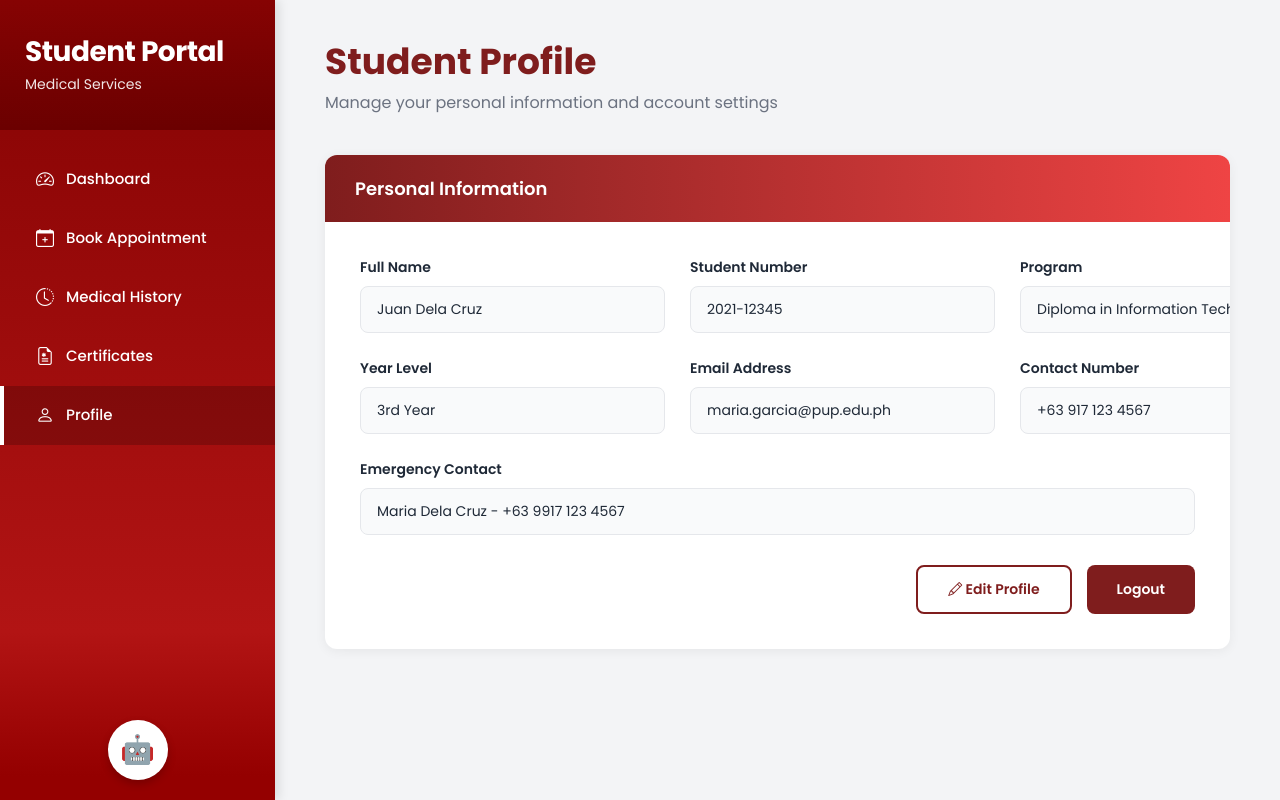
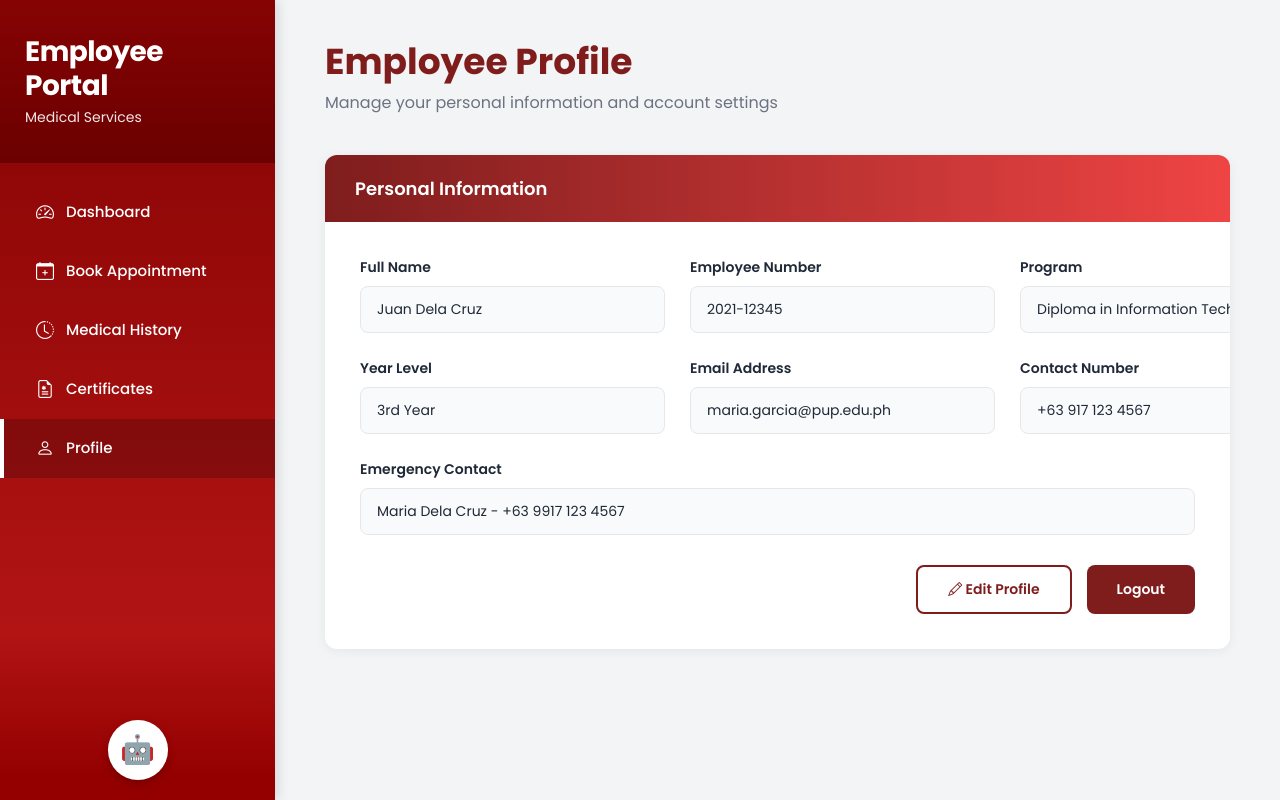
Before and after one commit to tish-cyb/Web-Based-Medical-Clinic-System, a PHP site: page /employee/profile.php in a window 1280 px wide. Run offline with PHP 8.4, Linux system fonts and the light colour scheme.

Commit message:
Employee Portal

```diff
--- a/employee/certificates.php
+++ b/employee/certificates.php
@@ -3,7 +3,7 @@
 <head>
     <meta charset="UTF-8">
     <meta name="viewport" content="width=device-width, initial-scale=1.0">
-    <title>Student Portal - Certificates</title>
+    <title>Employee Portal - Certificates</title>
 
     <!-- Bootstrap CSS -->
     <link href="https://cdnjs.cloudflare.com/ajax/libs/bootstrap/5.3.2/css/bootstrap.min.css" rel="stylesheet">
@@ -486,12 +486,12 @@
 <body>
     <div class="sidebar">
         <div class="sidebar-header">
-            <h1>Student Portal</h1>
+            <h1>Employee Portal</h1>
             <p>Medical Services</p>
         </div>
 
         <nav class="sidebar-nav">
-            <a href="student_dashboard.php" class="nav-item" style="text-decoration: none; color: inherit;">
+            <a href="employee_dashboard.php" class="nav-item" style="text-decoration: none; color: inherit;">
                 <i class="bi bi-speedometer2"></i>
                 <span>Dashboard</span>
             </a>
--- a/employee/employee_dashboard.php
+++ b/employee/employee_dashboard.php
@@ -4,7 +4,7 @@
 <head>
     <meta charset="UTF-8">
     <meta name="viewport" content="width=device-width, initial-scale=1.0">
-    <title>Student Portal - Medical Services</title>
+    <title>Employee Portal - Medical Services</title>
 
     <!-- Bootstrap CSS -->
     <link href="https://cdnjs.cloudflare.com/ajax/libs/bootstrap/5.3.2/css/bootstrap.min.css" rel="stylesheet">
@@ -513,12 +513,12 @@
 <body>
     <div class="sidebar">
         <div class="sidebar-header">
-            <h1>Student Portal</h1>
+            <h1>Employee Portal</h1>
             <p>Medical Services</p>
         </div>
 
         <nav class="sidebar-nav">
-    <a href="student_dashboard.php" class="nav-item active" style="text-decoration: none; color: inherit;">
+    <a href="employee_dashboard.php" class="nav-item active" style="text-decoration: none; color: inherit;">
         <i class="bi bi-speedometer2"></i>
         <span>Dashboard</span>
     </a>
--- a/employee/medical_history.php
+++ b/employee/medical_history.php
@@ -3,7 +3,7 @@
 <head>
     <meta charset="UTF-8">
     <meta name="viewport" content="width=device-width, initial-scale=1.0">
-    <title>Student Portal - Medical History</title>
+    <title>Employee Portal - Medical History</title>
 
     <!-- Bootstrap CSS -->
     <link href="https://cdnjs.cloudflare.com/ajax/libs/bootstrap/5.3.2/css/bootstrap.min.css" rel="stylesheet">
@@ -472,12 +472,12 @@
 <body>
     <div class="sidebar">
         <div class="sidebar-header">
-            <h1>Student Portal</h1>
+            <h1>Employee Portal</h1>
             <p>Medical Services</p>
         </div>
 
         <nav class="sidebar-nav">
-            <a href="student_dashboard.php" class="nav-item" style="text-decoration: none; color: inherit;">
+            <a href="Employee_dashboard.php" class="nav-item" style="text-decoration: none; color: inherit;">
                 <i class="bi bi-speedometer2"></i>
                 <span>Dashboard</span>
             </a>
--- a/employee/profile.php
+++ b/employee/profile.php
@@ -3,7 +3,7 @@
 <head>
     <meta charset="UTF-8">
     <meta name="viewport" content="width=device-width, initial-scale=1.0">
-    <title>Student Portal - Profile</title>
+    <title>Employee Portal - Profile</title>
 
     <!-- Bootstrap CSS -->
     <link href="https://cdnjs.cloudflare.com/ajax/libs/bootstrap/5.3.2/css/bootstrap.min.css" rel="stylesheet">
@@ -503,12 +503,12 @@
 <body>
     <div class="sidebar">
         <div class="sidebar-header">
-            <h1>Student Portal</h1>
+            <h1>Employee Portal</h1>
             <p>Medical Services</p>
         </div>
 
         <nav class="sidebar-nav">
-            <a href="student_dashboard.php" class="nav-item" style="text-decoration: none; color: inherit;">
+            <a href="employee_dashboard.php" class="nav-item" style="text-decoration: none; color: inherit;">
                 <i class="bi bi-speedometer2"></i>
                 <span>Dashboard</span>
             </a>
@@ -572,7 +572,7 @@
 
     <main class="main-content">
         <div class="page-header">
-            <h2>Student Profile</h2>
+            <h2>Employee Profile</h2>
             <p>Manage your personal information and account settings</p>
         </div>
 
@@ -587,7 +587,7 @@
                         <input type="text" value="Juan Dela Cruz" readonly>
                     </div>
                     <div class="form-group">
-                        <label>Student Number</label>
+                        <label>Employee Number</label>
                         <input type="text" value="2021-12345" readonly>
                     </div>
                     <div class="form-group">
@@ -741,15 +741,15 @@
             const lowerMessage = message.toLowerCase();
 
             if (lowerMessage.includes('edit') || lowerMessage.includes('update') || lowerMessage.includes('change info')) {
-                return "To edit your profile:\n1. Click the 'Edit Profile' button\n2. Update the information you want to change\n3. Save your changes\n\nNote: Some fields like Student Number cannot be changed.";
+                return "To edit your profile:\n1. Click the 'Edit Profile' button\n2. Update the information you want to change\n3. Save your changes\n\nNote: Some fields like Employee Number cannot be changed.";
             } else if (lowerMessage.includes('password') || lowerMessage.includes('security')) {
                 return "To change your password:\n1. Click 'Edit Profile'\n2. Look for the 'Change Password' section\n3. Enter your current password\n4. Enter and confirm your new password\n\nMake sure your password is strong and secure!";
             } else if (lowerMessage.includes('emergency') || lowerMessage.includes('contact')) {
                 return "Your emergency contact is: Maria Dela Cruz - +63 9917 123 4567\n\nTo update it, click 'Edit Profile' and modify the Emergency Contact field. This is important for medical emergencies!";
             } else if (lowerMessage.includes('email') || lowerMessage.includes('phone') || lowerMessage.includes('number')) {
                 return "Your contact information:\n• Email: maria.garcia@pup.edu.ph\n• Phone: +63 917 123 4567\n\nYou can update these by clicking 'Edit Profile'. Make sure to use valid contact details!";
-            } else if (lowerMessage.includes('student number') || lowerMessage.includes('id')) {
-                return "Your student number is: 2021-12345\n\nThis cannot be changed as it's your unique identifier in the system. Contact the registrar if you believe there's an error.";
+            } else if (lowerMessage.includes('employee number') || lowerMessage.includes('id')) {
+                return "Your employee number is: EMP-2021-12345\n\nThis cannot be changed as it's your unique identifier in the system. Contact the HR department if you believe there's an error.";
             } else if (lowerMessage.includes('logout') || lowerMessage.includes('sign out')) {
                 return "To logout:\n1. Click the red 'Logout' button at the bottom of your profile\n2. Confirm you want to logout\n\nYou'll be redirected to the login page. Remember to logout on shared devices!";
             } else if (lowerMessage.includes('program') || lowerMessage.includes('course')) {
```
Also changed, not shown: employee/book_appointment.php (+7 -7 lines).
